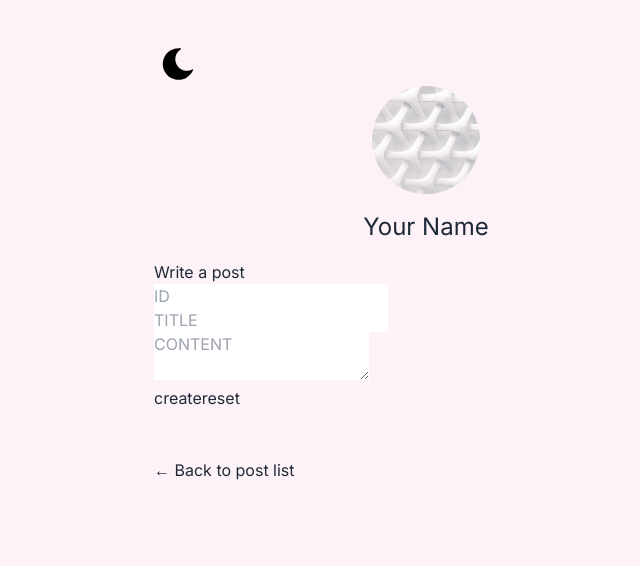
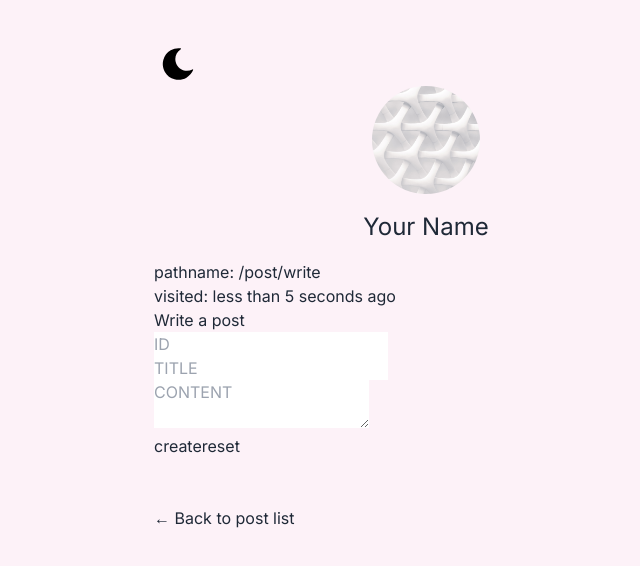
Before and after one commit to yangheat/nextjs-blog, a Next.js app: page /post/write in a window 1280 px wide. Shown: the top 566 px of the page, without its empty margins (214-854 px from the left). Built offline with nearby package versions, Linux system fonts and the light colour scheme.

Commit message:
현재 위치와 언제 접근했는지 확인할 수 있는 화면 제공

```diff
--- /dev/null
+++ b/src/app/components/CurrentState.js
@@ -0,0 +1,26 @@
+'use client'
+
+import { formatDistanceToNow } from 'date-fns'
+import { usePathname } from 'next/navigation'
+import { useState } from 'react'
+
+function CurrentState() {
+  const pathname = usePathname()
+  // 최초 접근 시에 저장되도록 설정
+  const [visitedTime] = useState(new Date())
+
+  return (
+    <div>
+      <h2>pathname: {pathname}</h2>
+      <h2>
+        visited:{' '}
+        {formatDistanceToNow(visitedTime, {
+          includeSeconds: true,
+          addSuffix: true,
+        })}
+      </h2>
+    </div>
+  )
+}
+
+export default CurrentState
--- a/src/app/post/layout.js
+++ b/src/app/post/layout.js
@@ -4,7 +4,7 @@ import utilStyles from './styles/utils.module.css'
 import Link from 'next/link'
 import ThemeIcon from '@/components/ThemeIcon'
 import BackPage from '@/components/BackPage'
-
+import CurrentState from '@/components/CurrentState'
 const name = 'Your Name'
 const siteTitle = 'Next.js Sample Website'
 
@@ -42,6 +42,7 @@ export default function Layout({ children }) {
             </Link>
           </h2>
         </header>
+        <CurrentState />
         {children}
         <BackPage />
       </div>
```
